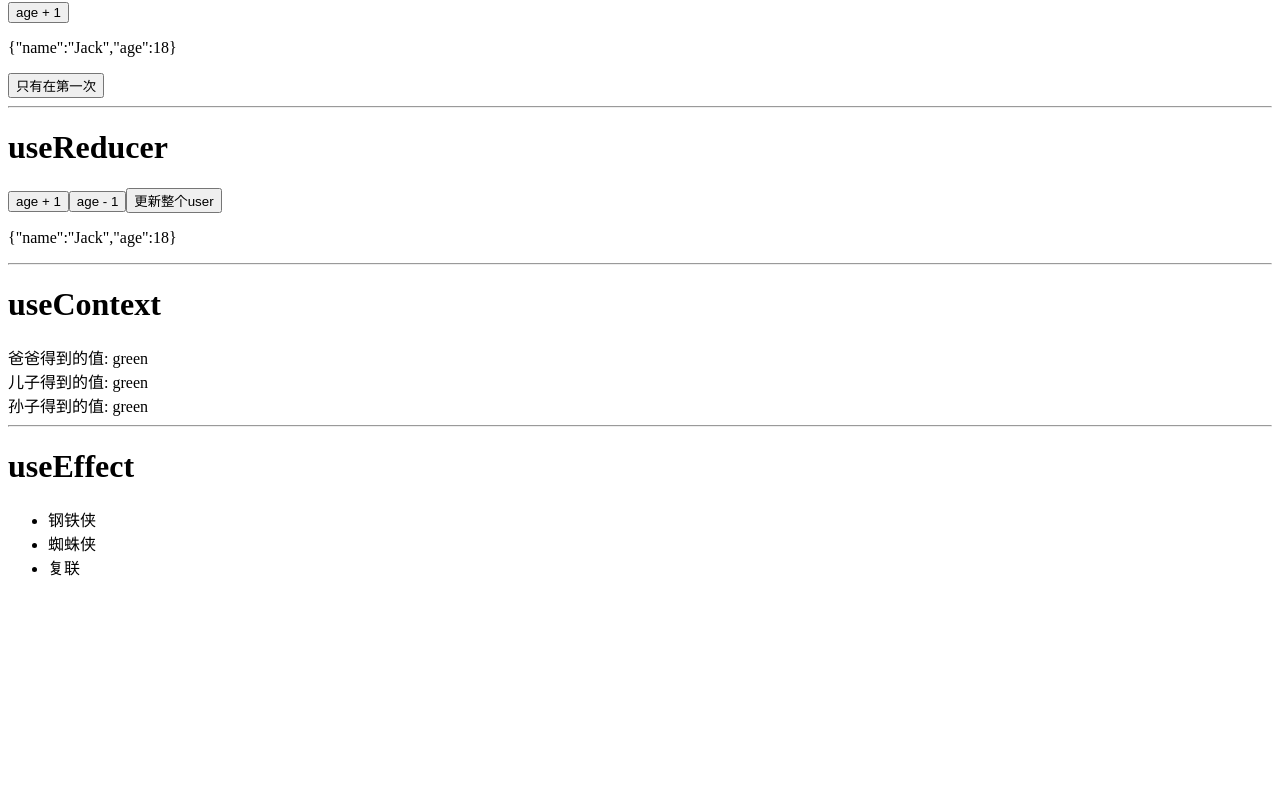
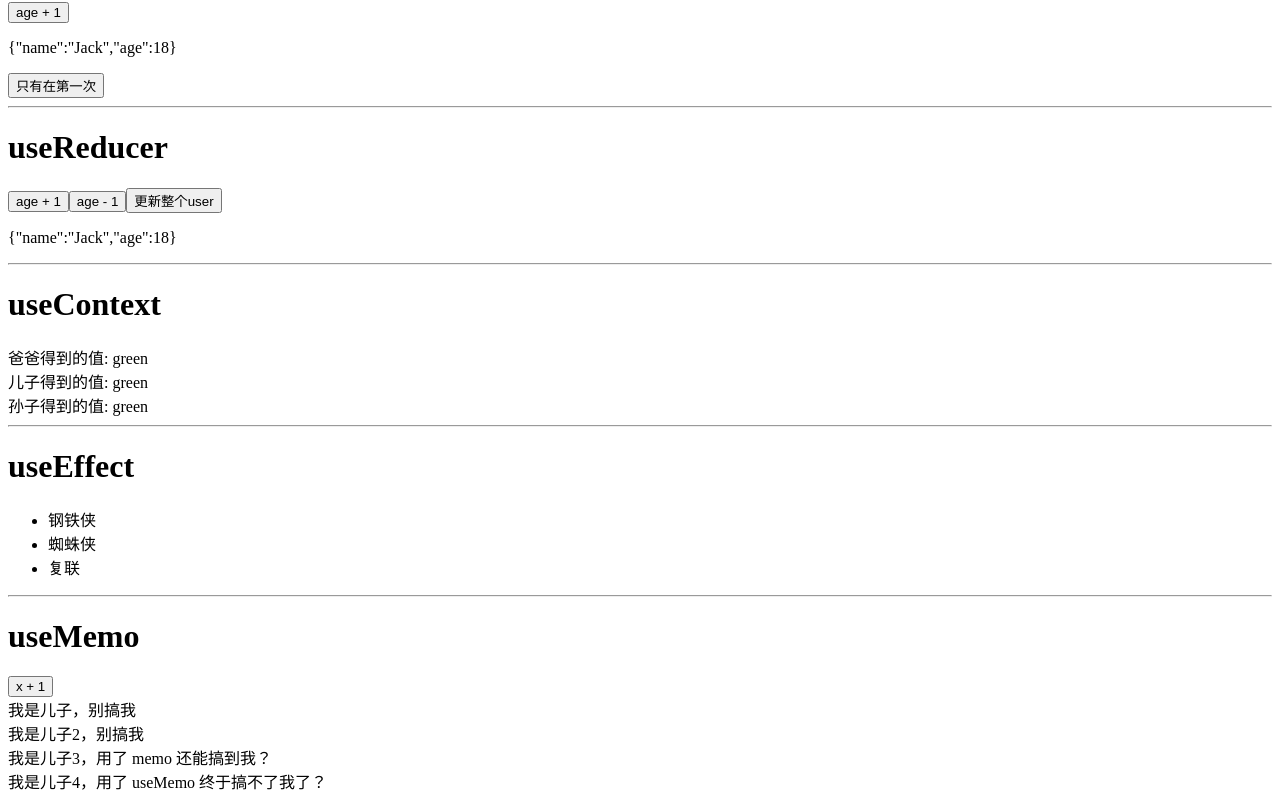
Before and after one commit to haixiangyan/learn-react-hooks, a React (Create React App) app: page / in a window 1280 px wide. Shown: the part 220-1021 px from the top of the page. Before the commit the page ends 815 px from the top, so only its background shows below. Built offline with nearby package versions, Linux system fonts and the light colour scheme.

Commit message:
添加 LearnUseMemo

```diff
--- a/src/App.tsx
+++ b/src/App.tsx
@@ -3,6 +3,7 @@ import LearnUseState from './LearnUseState'
 import LearnUseReducer from './LearnUseReducer'
 import LearnUseContext from './LearnUseContext'
 import LearnUseEffect from './LearnUseEffect'
+import LearnUseMemo from './LearnUseMemo'
 
 function App() {
   return (
@@ -14,6 +15,8 @@ function App() {
       <LearnUseContext/>
       <hr/>
       <LearnUseEffect/>
+      <hr/>
+      <LearnUseMemo/>
     </div>
   );
 }
--- /dev/null
+++ b/src/LearnUseMemo.tsx
@@ -0,0 +1,51 @@
+import * as React from 'react'
+import {useMemo, useState} from 'react'
+
+const LearnUseMemo: React.FC = () => {
+  const [x, setX] = useState(0)
+
+  const onClickX = () => setX(x + 1)
+
+  const onChild3Click = () => {}
+
+  const onMemoClick = useMemo(() => {
+    return () => console.log("点击了")
+  }, [])
+
+  return (
+    <div>
+      <h1>useMemo</h1>
+      <button onClick={onClickX}>x + 1</button>
+      <Child/>
+      <Child2/>
+      <Child3 onChild3Click={onChild3Click}/>
+      <Child4 onChild3Click={onMemoClick}/>
+    </div>
+  )
+}
+
+const Child: React.FC = () => {
+  console.log('我是儿子，为什么要搞我')
+
+  return <div>我是儿子，别搞我</div>
+}
+
+const Child2 = React.memo(() => {
+  console.log('我是儿子2，别想搞我')
+
+  return <div>我是儿子2，别搞我</div>
+})
+
+const Child3 = React.memo((props: any) => {
+  console.log('我是儿子3，用了 memo 还能搞到我？')
+
+  return <div onClick={props.onChild3Click}>我是儿子3，用了 memo 还能搞到我？</div>
+})
+
+const Child4 = React.memo((props: any) => {
+  console.log('我是儿子4，用了 useMemo 终于搞不了我了')
+
+  return <div onClick={props.onChild3Click}>我是儿子4，用了 useMemo 终于搞不了我了？</div>
+})
+
+export default LearnUseMemo
```
